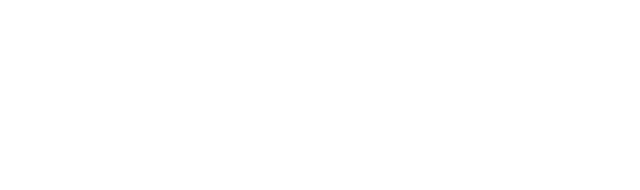
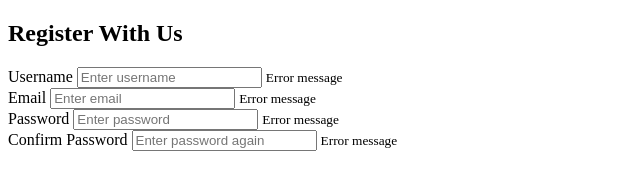
Before and after one commit to Lusks/form-validator, a plain HTML site: page index.html in a window 1280 px wide. Shown: the whole page, without its empty margins (0-640 px from the left). Drawn offline with Linux system fonts and the light colour scheme.

Commit message:
feat: :sparkles: creating form

```diff
--- a/index.html
+++ b/index.html
@@ -11,6 +11,36 @@
 </head>
 
 <body>
+    <div class="container">
+        <form id="form" class="form">
+            <h2>Register With Us</h2>
+            <!-- Username -->
+            <div class="form-control">
+                <label for="username">Username</label>
+                <input type="text" id="username" placeholder="Enter username">
+                <small>Error message</small>
+            </div>
+            <!-- Email -->
+            <div class="form-control">
+                <label for="email">Email</label>
+                <input type="text" id="email" placeholder="Enter email">
+                <small>Error message</small>
+            </div>
+            <!-- Password -->
+            <div class="form-control">
+                <label for="password">Password</label>
+                <input type="password" id="password" placeholder="Enter password">
+                <small>Error message</small>
+            </div>
+            <!-- Password Confirmation -->
+            <div class="form-control">
+                <label for="password2">Confirm Password</label>
+                <input type="password" id="password2" placeholder="Enter password again">
+                <small>Error message</small>
+            </div>
+        </form>
+    </div>
+
     <script src="script.js"></script>
 </body>
 
```
